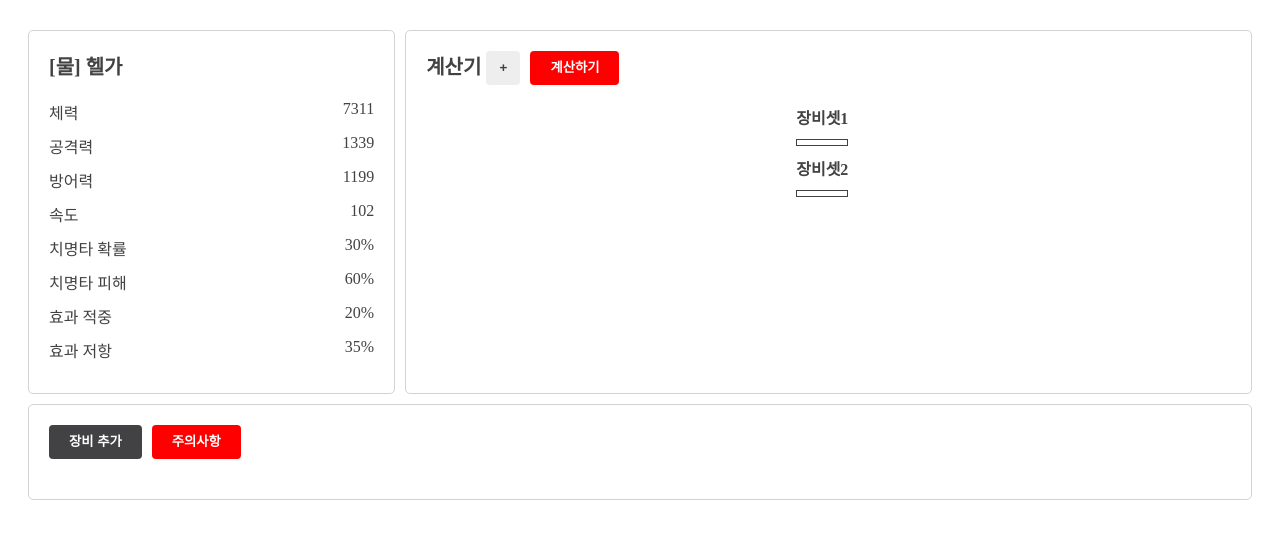
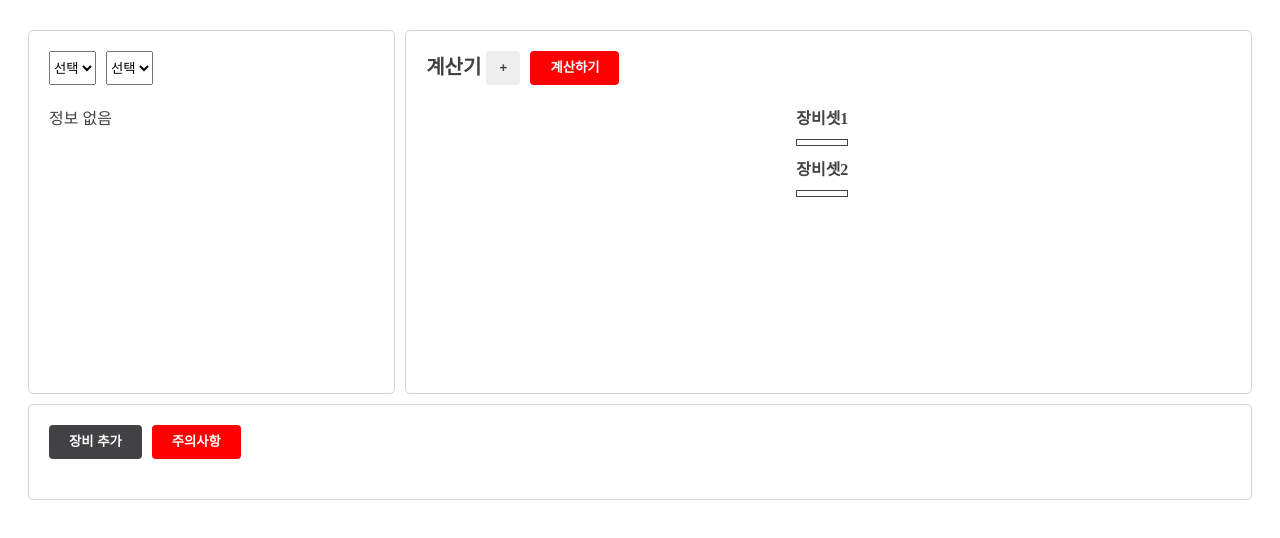
Before and after one commit to lee10104/LOH-equipment-vue, a Vue app: page / in a window 1280 px wide. Shown: the top 538 px of the page. Built offline with nearby package versions, Linux system fonts and the light colour scheme; a web font is replaced by a local one.

Commit message:
영웅 정보칸에 영웅 선택 기능 추가

```diff
--- a/src/components/HeroInfo.vue
+++ b/src/components/HeroInfo.vue
@@ -1,26 +1,49 @@
 <template>
   <div class="HeroInfo">
-    <div class="HeroInfo__name">[{{ heroTypeName }}] {{ heroName }}</div>
-    <div class="HeroInfo__stats">
+    <div class="HeroInfo__name">
+      <AppSelect name="type" :options="heroTypes" :value="heroType" @change="updateType" />
+      <AppSelect name="id" :options="heroIds" :value="id" @change="updateId" />
+    </div>
+    <div v-if="stats" class="HeroInfo__stats">
       <div v-for="stat in stats" v-bind:key="stat.id" class="HeroInfo__stat">
         {{ $t(`stats.${stat.id}`) }}
         <div class="HeroInfo__stat-value">{{ stat.value }}<span v-if="stat.type == 'percentage'">%</span></div>
       </div>
     </div>
+    <div v-else class="HeroInfo__stats">
+      {{ $t('no_data') }}
+    </div>
   </div>
 </template>
 
 <script>
+import { heroIdList, heroTypeList } from '@/hero';
 import Hero from '@/hero';
 
 export default {
   name: 'HeroInfo',
   data() {
-    return { id: 'helga', heroType: 'water' };
+    return { id: '', heroType: '' };
   },
   computed: {
+    heroIds() {
+      return heroIdList.map(id => ({
+        value: id,
+        label: this.$t(`heroes.name.${id}`)
+      }));
+    },
+    heroTypes() {
+      return heroTypeList.map(type => ({
+        value: type,
+        label: this.$t(`heroes.type.${type}`)
+      }));
+    },
     hero() {
-      return new Hero(this.id, this.heroType);
+      try {
+        return new Hero(this.id, this.heroType);
+      } catch {
+        return null;
+      }
     },
     stats() {
       if (this.hero === null)
@@ -33,6 +56,14 @@ export default {
     },
     heroName() {
       return this.$t(`heroes.name.${this.id}`);
+    }
+  },
+  methods: {
+    updateId(id) {
+      this.id = id;
+    },
+    updateType(type) {
+      this.heroType = type;
     }
   }
 };
--- a/src/hero.js
+++ b/src/hero.js
@@ -1,8 +1,14 @@
 import heroes from '@/assets/data/heroes.json';
 import { getBaseType } from '@/stats';
 
+export const heroIdList = Object.keys(heroes);
+export const heroTypeList = ['darkness', 'fire', 'water', 'earth', 'light'];
+
 class Hero {
   constructor(id, type) {
+    if (!heroes[id] || !heroes[id][type])
+      throw 'no data';
+
     this.heroStats = heroes[id][type];
   }
 
--- a/src/locales/app.ko.json
+++ b/src/locales/app.ko.json
@@ -2,6 +2,7 @@
   "calculate": "계산하기",
   "calculator": "계산기",
   "close": "닫기",
+  "no_data": "정보 없음",
   "select": "선택",
   "submit": "저장",
   "warning": "주의사항"
```
Also changed, not shown: 1 other file (tests, documents, lock files or other folders).
